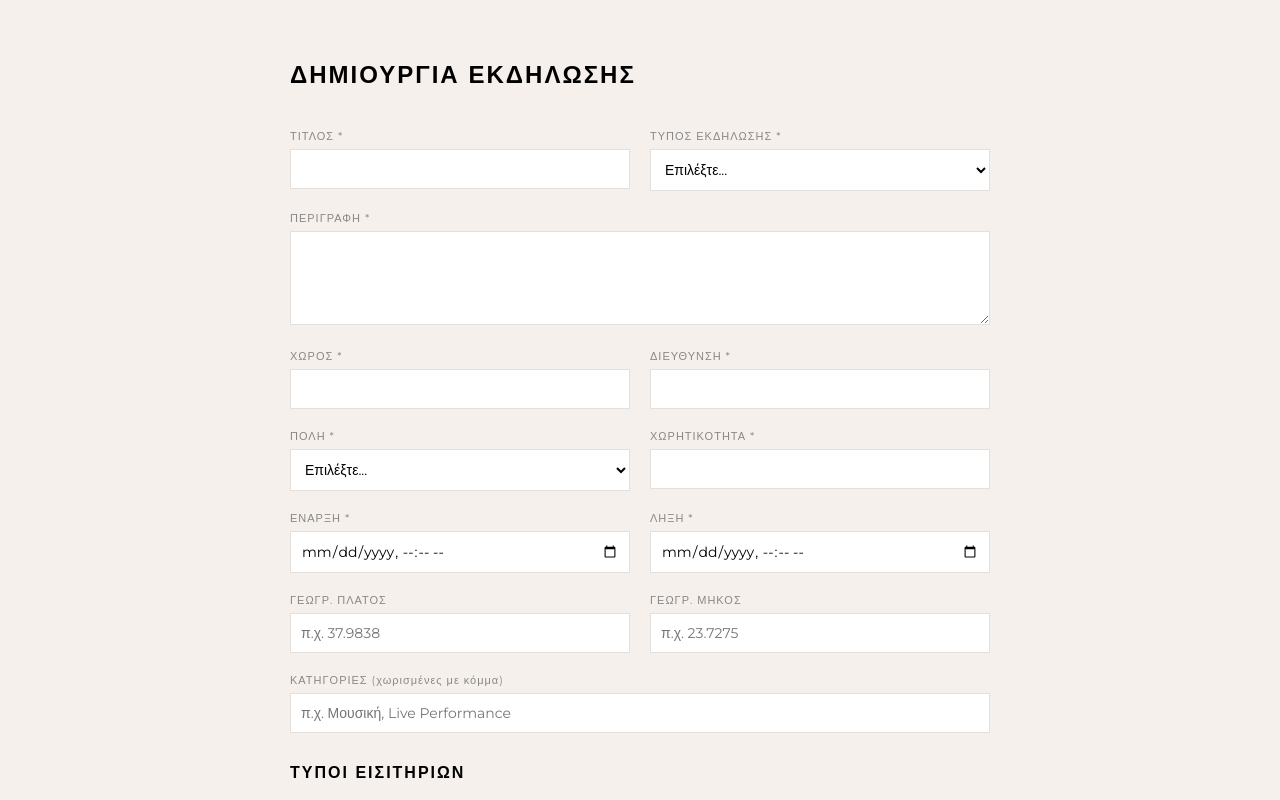
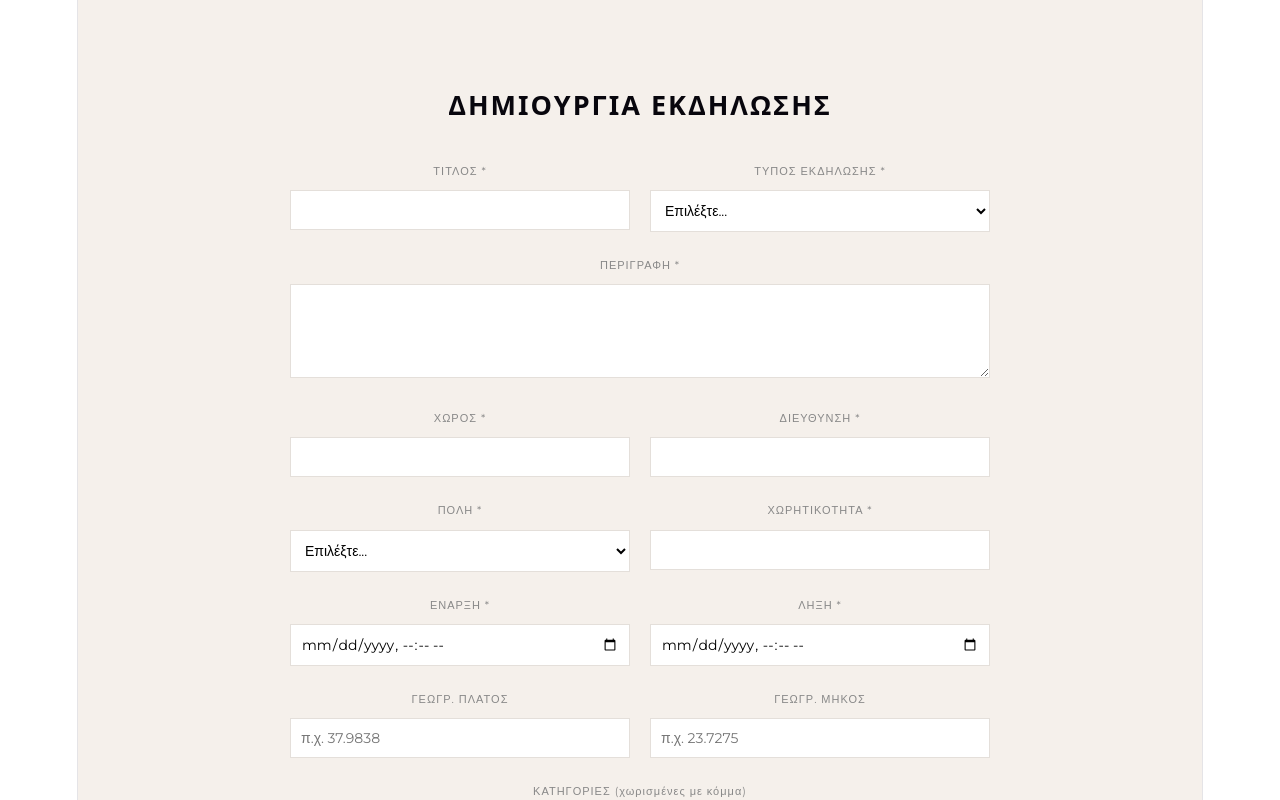
Before and after one commit to Natalia210305/ted-events, a React (Vite) app in the folder frontend/: page /create-event in a window 1280 px wide. Built offline with nearby package versions, Linux system fonts and the light colour scheme.

Commit message:
Create_events

```diff
--- a/frontend/src/main.jsx
+++ b/frontend/src/main.jsx
@@ -1,3 +1,4 @@
+import './index.css'
 import { StrictMode } from 'react'
 import { createRoot } from 'react-dom/client'
 import { BrowserRouter, Routes, Route } from 'react-router-dom'
--- a/frontend/src/pages/CreateEvent.jsx
+++ b/frontend/src/pages/CreateEvent.jsx
@@ -63,8 +63,7 @@ export default function CreateEvent() {
   const labelStyle = { fontSize: '11px', letterSpacing: '1px', color: '#888', display: 'block', marginBottom: '6px' };
 
   return (
-    <div style={{ minHeight: '100vh', backgroundColor: '#f5f0eb', fontFamily: 'Montserrat, sans-serif', padding: '60px 20px' }}>
-      <div style={{ maxWidth: '700px', margin: '0 auto' }}>
+      <div style={{ minHeight: '100vh', backgroundColor: '#f5f0eb', fontFamily: 'Montserrat, sans-serif', padding: '60px 20px', overflowY: 'auto' }}>      <div style={{ maxWidth: '700px', margin: '0 auto' }}>
         <h1 style={{ fontSize: '1.5rem', fontWeight: '700', letterSpacing: '2px', marginBottom: '40px' }}>ΔΗΜΙΟΥΡΓΙΑ ΕΚΔΗΛΩΣΗΣ</h1>
 
         {error && <p style={{ color: 'red', marginBottom: '16px' }}>{error}</p>}
```
Also changed, not shown: 1 other file (tests, documents, lock files or other folders).
